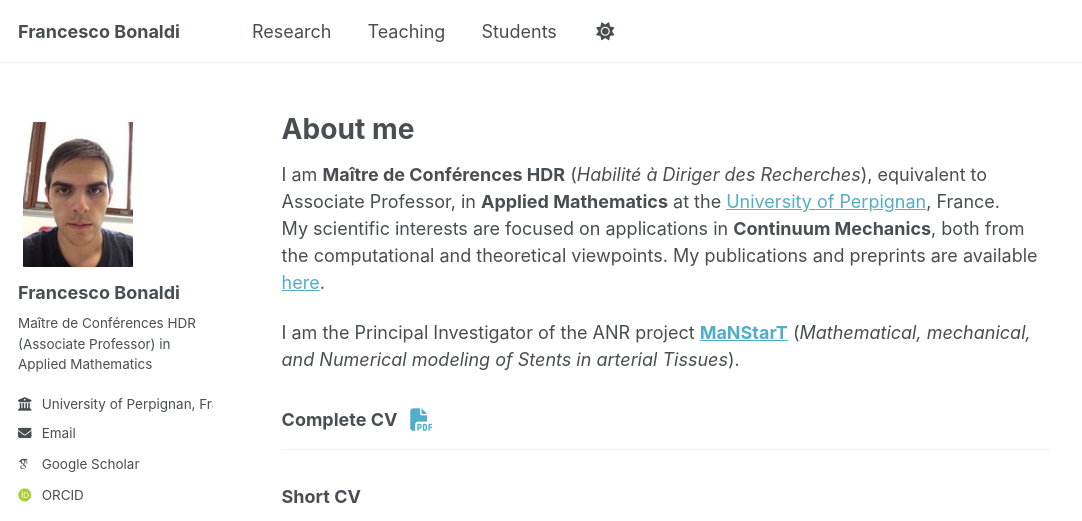
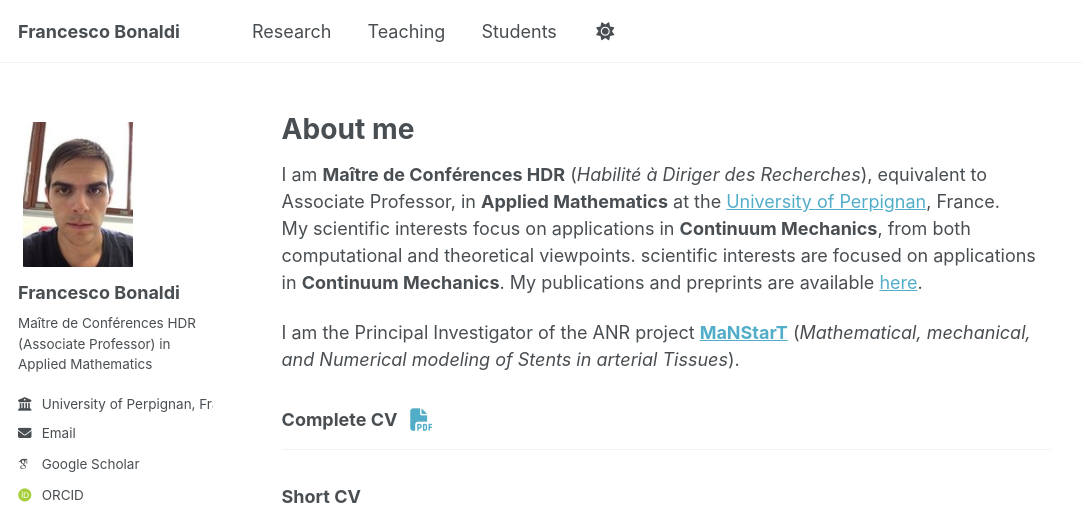
Before and after one commit to fbonaldi/fbonaldi.github.io, a Jekyll site: the page built from _pages/about.md, in a window 1280 px wide and 1344 px high, cut to the strip 0-521 px from the top of the window. Shown: the whole strip, without its empty margins (0-1082 px from the left). Built offline with Jekyll 4.4.1, drawn with Linux system fonts in a browser that asks for light colours; some web fonts are replaced; a script bundle is joined from its source files by our own code; library files that are not in the unit come from our copies.

Commit message:
Update about.md

```diff
--- a/_pages/about.md
+++ b/_pages/about.md
@@ -9,7 +9,7 @@ About me
 ===
 
 I am **Maître de Conférences HDR** (_Habilité à Diriger des Recherches_), equivalent to Associate Professor, in **Applied Mathematics** at the [University of Perpignan](http://www.univ-perp.fr), France.<br>
-My scientific interests are focused on applications in **Continuum Mechanics**, both from the computational and theoretical viewpoints. My publications and preprints are available [here](/research/).
+My scientific interests focus on applications in **Continuum Mechanics**, from both computational and theoretical viewpoints. scientific interests are focused on applications in **Continuum Mechanics**. My publications and preprints are available [here](/research/).
 
 I am the Principal Investigator of the ANR project [**MaNStarT**](https://anr.fr/Projet-ANR-24-CE46-7619) (_Mathematical, mechanical, and Numerical modeling of Stents in arterial Tissues_).
 &nbsp;
```
